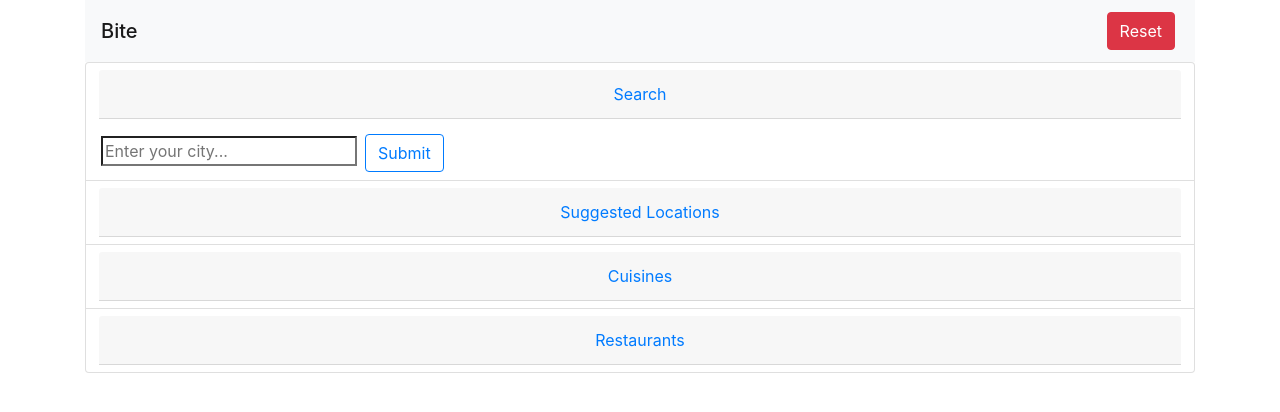
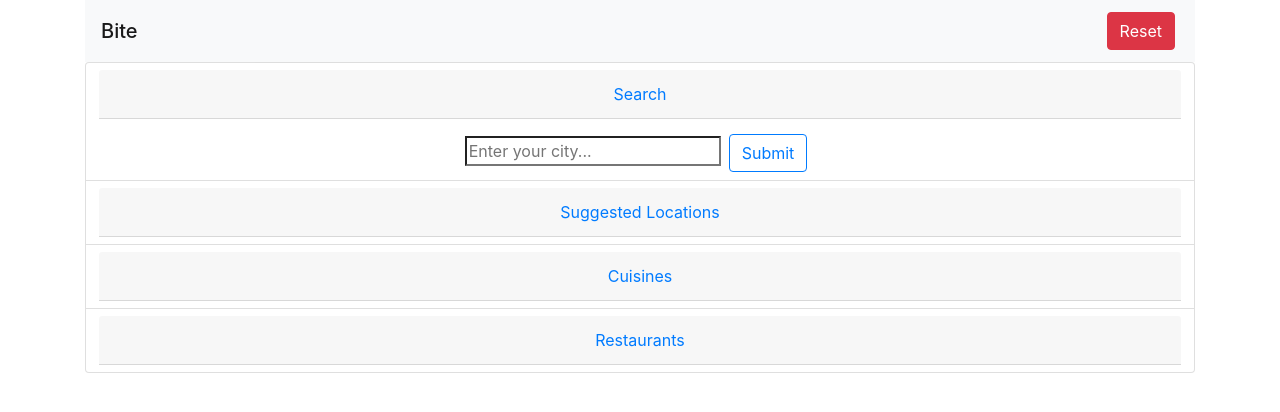
Before and after one commit to ebrock/bite, a React (Create React App) app: page / in a window 1280 px wide. Shown: the top 412 px of the page. Built offline with nearby package versions, Linux system fonts and the light colour scheme.

Commit message:
centered search box

```diff
--- a/src/App.scss
+++ b/src/App.scss
@@ -0,0 +1,4 @@
+#search-form {
+  margin: auto;
+  text-align: center;
+}
--- a/src/components/search.jsx
+++ b/src/components/search.jsx
@@ -2,13 +2,14 @@ import React from "react";
 import Button from "react-bootstrap/Button";
 import Row from "react-bootstrap/Row";
 import Container from "react-bootstrap/Container";
+import "../App.scss";
 
 class Search extends React.Component {
   render() {
     return (
       <Container>
         <Row>
-          <div className="col">
+          <div id="search-form" className="col">
             <form onSubmit={this.props.onSubmit}>
               <input
                 type="text"
```
